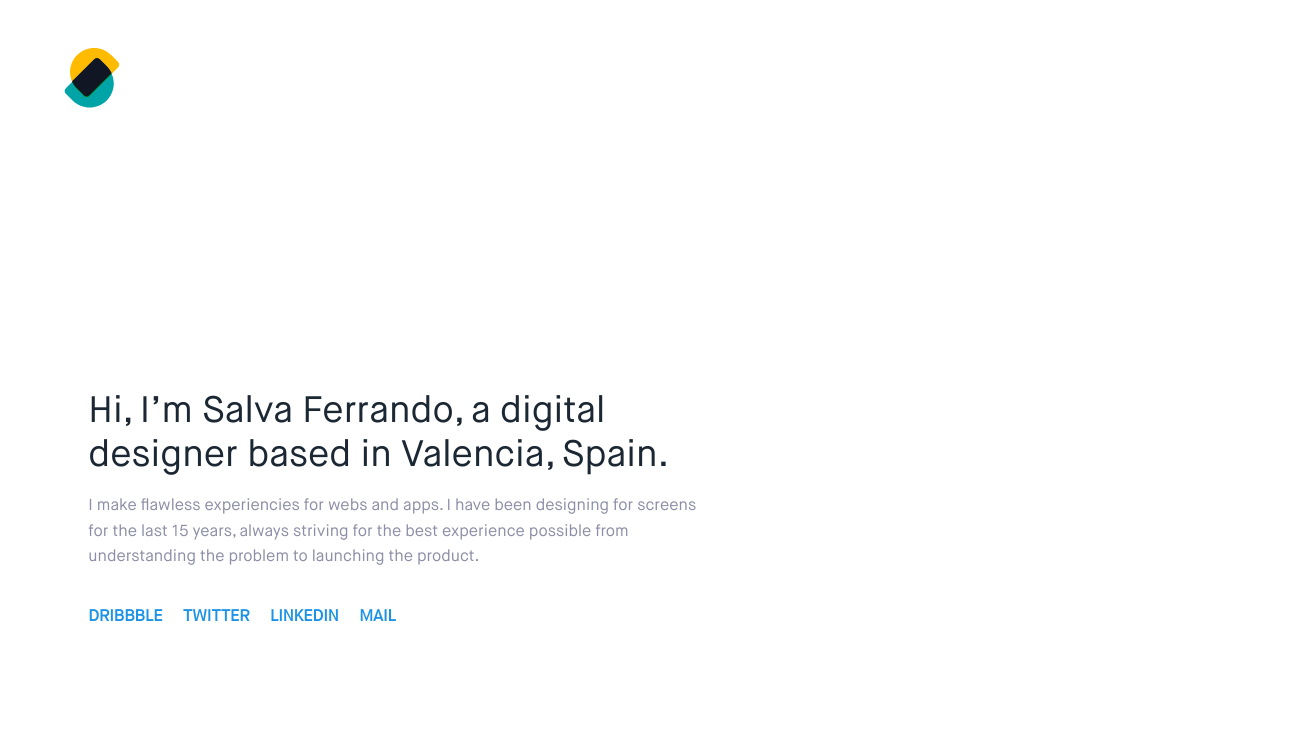
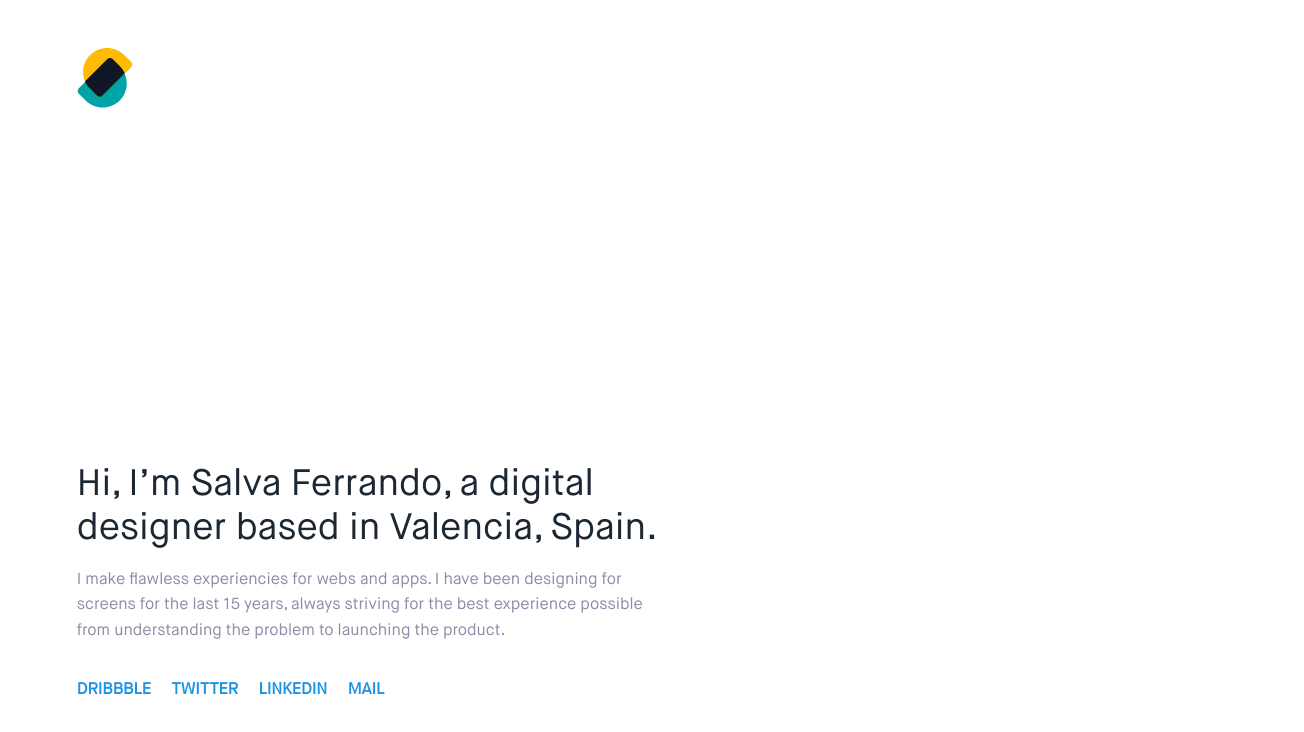
Before and after one commit to salvafc/salvafc.github.io, a plain HTML site: page index.html in a window 1280 px wide. Shown: the whole page, 1304 px wide, since content can reach past the window. Drawn offline with Linux system fonts and the light colour scheme.

Commit message:
added fixed positioning to container

```diff
--- a/css/main.css
+++ b/css/main.css
@@ -115,7 +115,7 @@ INTRO STYLES
 
  .logo {
    text-align: center;
-   padding-left: 5%;
+   padding-left: 6%;
  }
 
  header {
@@ -173,8 +173,9 @@ INTRO STYLES
      }
 
      .container  {
-       position: relative;
-       left: 2%;
+       position: fixed;
+       left: 6%;
+       bottom: 10%;
      }
 
      .what-i-do, .who-im {
```
Also changed, not shown: 1 other file.
